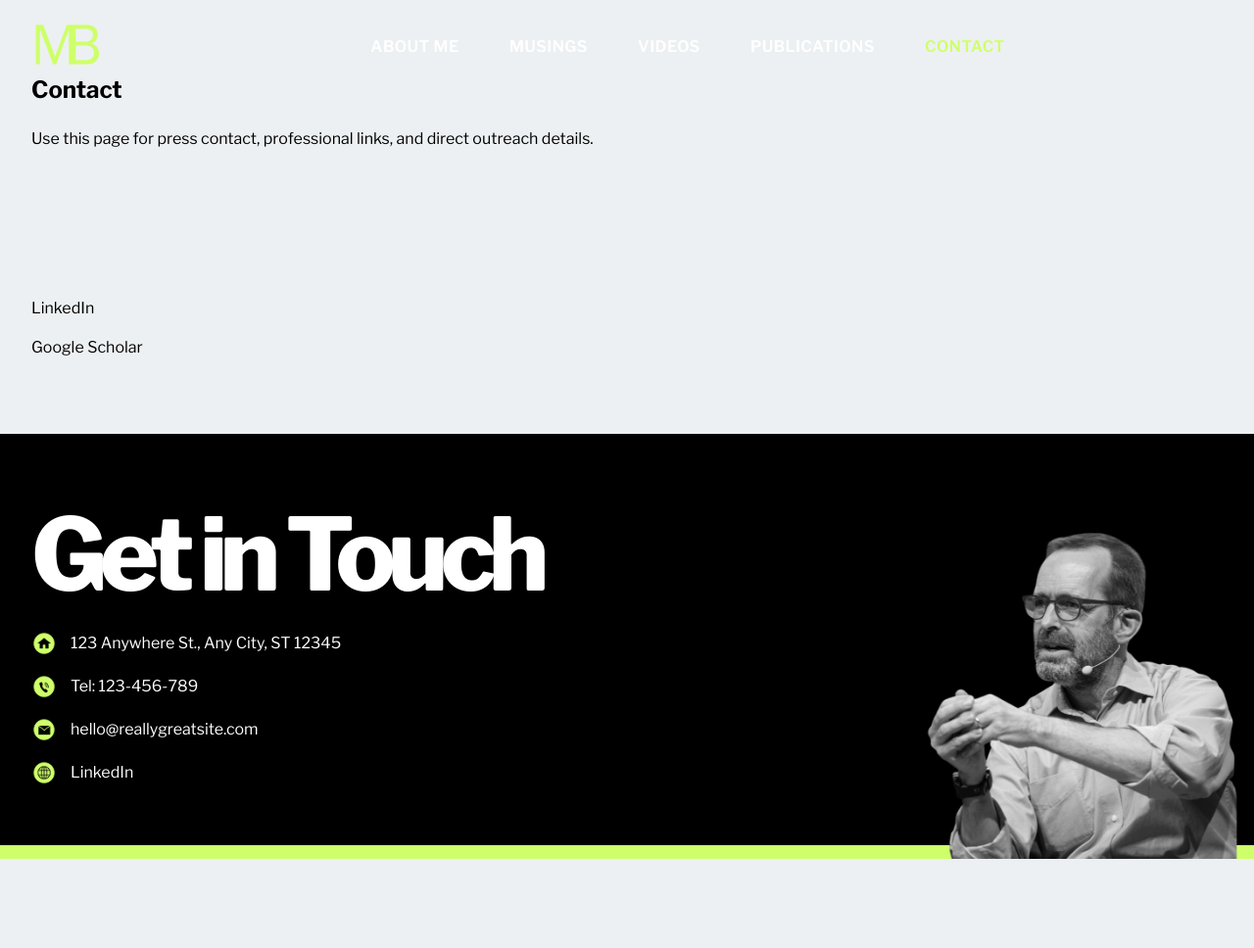
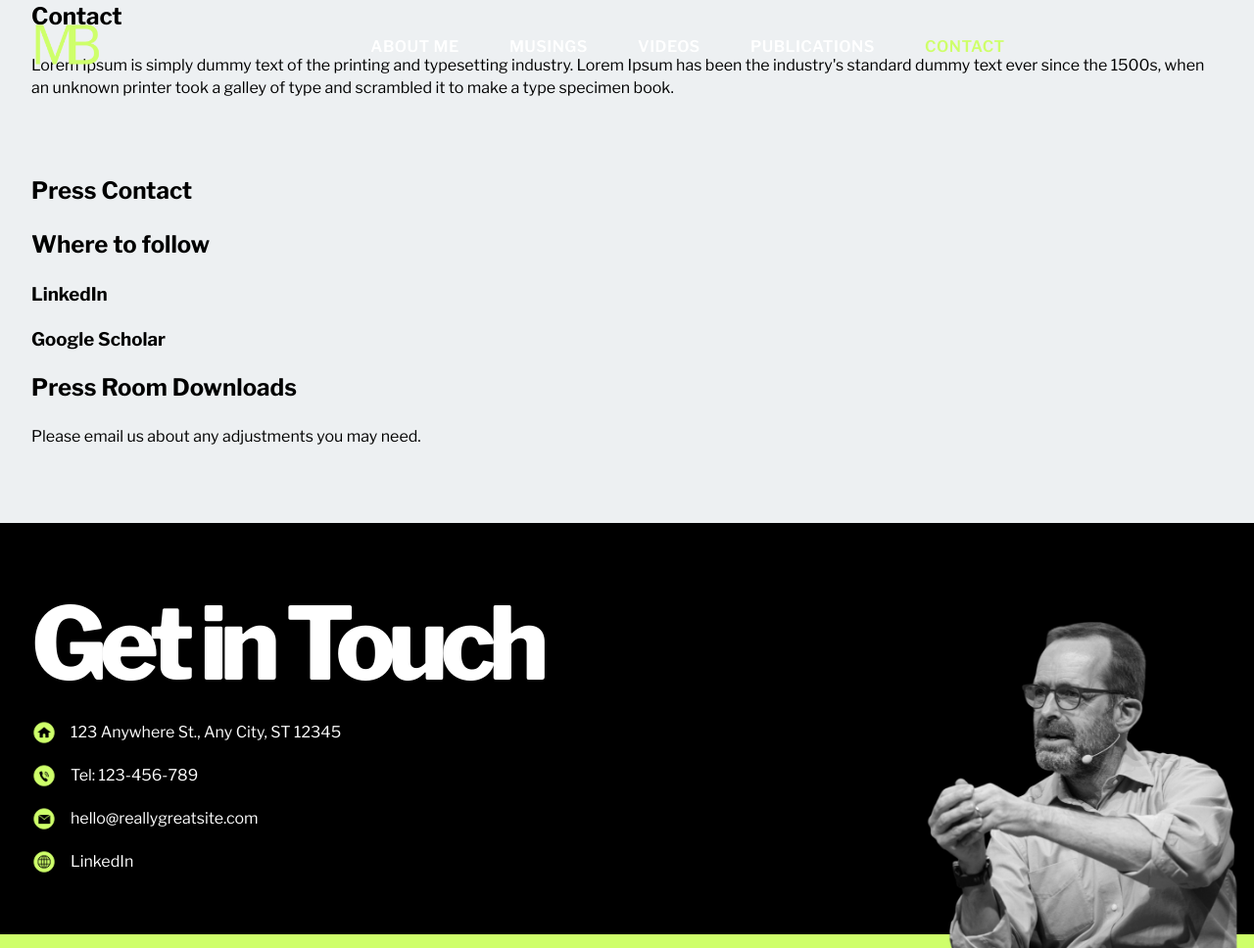
Before and after one commit to lacahelpme/mb, a Jekyll site: the page built from contact.html, in a window 1280 px wide. Shown: the whole page at 98% size. Built offline with Jekyll 4.4.1, drawn with Linux system fonts in a browser that asks for light colours; before the commit the page ends 900 px from its top, so only the background shows below that.

Commit message:
Update contact.html

```diff
--- a/contact.html
+++ b/contact.html
@@ -5,27 +5,68 @@
 seo_description: "Contact details, press contact, and professional links for Michael R. Berthold."
 ---
 
-<section class="page-hero">
-  <div class="container narrow">
-    <h1>Contact</h1>
-    <p class="lead">Use this page for press contact, professional links, and direct outreach details.</p>
+<section class="subpage-intro">
+  <div class="container">
+    <h1 class="subpage-intro-title">Contact</h1>
+    <p class="subpage-intro-text">
+      Lorem Ipsum is simply dummy text of the printing and typesetting industry. Lorem Ipsum has been the industry's standard dummy text ever since the 1500s, when an unknown printer took a galley of type and scrambled it to make a type specimen book.
+    </p>
   </div>
 </section>
 
-<section class="section">
-  <div class="container narrow contact-stack">
-    <div>
-      {% for line in site.data.site_settings.contact.address_lines %}
-      <p>{{ line }}</p>
-      {% endfor %}
-      <p><a href="tel:{{ site.data.site_settings.contact.phone_link }}">{{ site.data.site_settings.contact.phone_display }}</a></p>
-      <p><a href="mailto:{{ site.data.site_settings.contact.email }}">{{ site.data.site_settings.contact.email }}</a></p>
+<section class="section contact-page-section">
+  <div class="container">
+    <div class="contact-grid">
+      <div class="contact-block">
+        <h2 class="contact-block-title">Press Contact</h2>
+
+        <div class="contact-info-list">
+          <div class="contact-info-item">
+            <p>
+              {% for line in site.data.site_settings.contact.address_lines %}
+                {{ line }}{% unless forloop.last %}<br>{% endunless %}
+              {% endfor %}
+            </p>
+          </div>
+
+          <div class="contact-info-item">
+            <p><a href="tel:{{ site.data.site_settings.contact.phone_link }}">{{ site.data.site_settings.contact.phone_display }}</a></p>
+          </div>
+
+          <div class="contact-info-item">
+            <p><a href="mailto:{{ site.data.site_settings.contact.email }}">{{ site.data.site_settings.contact.email }}</a></p>
+          </div>
+        </div>
+      </div>
+
+      <div class="contact-block">
+        <h2 class="contact-block-title">Where to follow</h2>
+
+        <div class="contact-follow-list">
+          <div class="contact-follow-item">
+            <h3>LinkedIn</h3>
+            <p>
+              <a href="{{ site.data.site_settings.contact.linkedin_url }}" target="_blank" rel="noopener noreferrer">
+                {{ site.data.site_settings.contact.linkedin_url }}
+              </a>
+            </p>
+          </div>
+
+          <div class="contact-follow-item">
+            <h3>Google Scholar</h3>
+            <p>
+              <a href="{{ site.data.site_settings.contact.scholar_url }}" target="_blank" rel="noopener noreferrer">
+                {{ site.data.site_settings.contact.scholar_url }}
+              </a>
+            </p>
+          </div>
+        </div>
+      </div>
     </div>
 
-    <div>
-      <p>{{ site.data.site_settings.contact.press_contact_label }}</p>
-      <p><a href="{{ site.data.site_settings.contact.linkedin_url }}" target="_blank" rel="noopener noreferrer">LinkedIn</a></p>
-      <p><a href="{{ site.data.site_settings.contact.scholar_url }}" target="_blank" rel="noopener noreferrer">Google Scholar</a></p>
+    <div class="contact-downloads">
+      <h2 class="contact-block-title">Press Room Downloads</h2>
+      <p>Please email us about any adjustments you may need.</p>
     </div>
   </div>
 </section>
```
